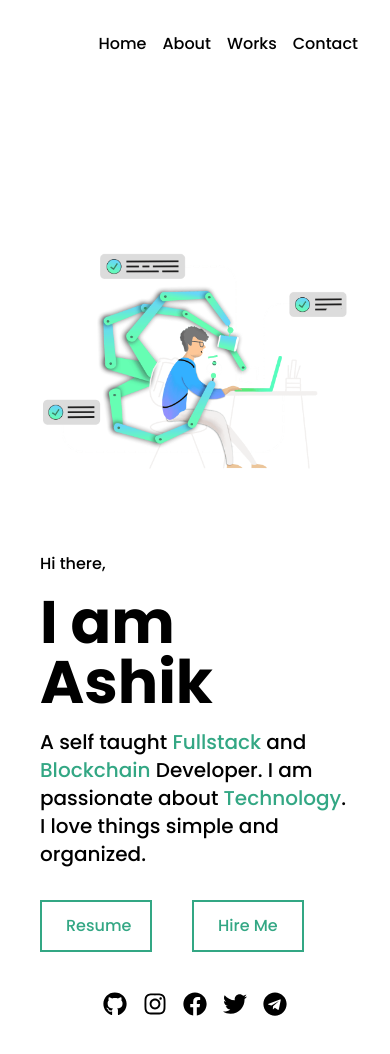
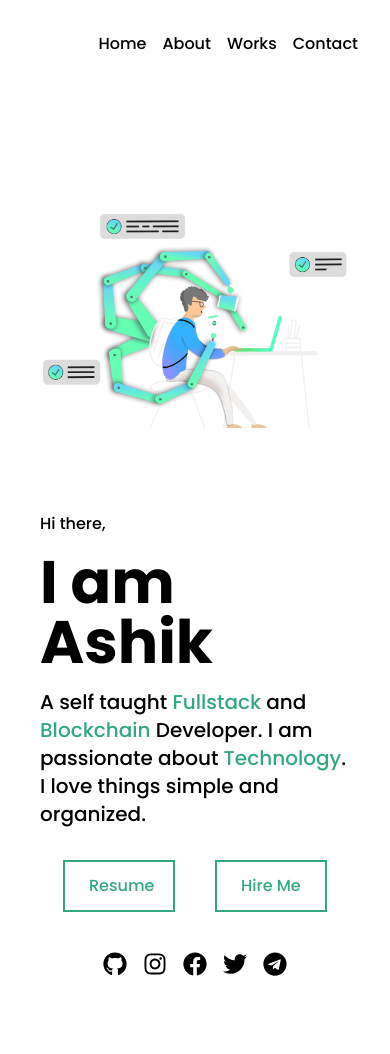
Before and after one commit to ashrhmn/portfolio-next-js, a Next.js app: page / in a window 390 px wide. After the commit the page ends 1016 px from the top, so only its background shows below. Built offline with nearby package versions, Linux system fonts and the light colour scheme.

Commit message:
fix alignments

```diff
--- a/components/Layout.tsx
+++ b/components/Layout.tsx
@@ -36,7 +36,7 @@ const Layout = ({ children }: { children: any }) => {
             <FaTelegram className="h-6 w-6 cursor-pointer" />
           </Link>
         </div>
-        <div className="max-w-[1200px] my-10 md:px-16 mx-auto">{children}</div>
+        <div className="max-w-[1200px] mb-10 md:px-16 mx-auto">{children}</div>
         <div className="fixed top-[45%] right-[3rem] h-[55%] after:contents-[''] after:bg-[#47528f] after:inline-block after:absolute after:right-[0.6rem] after:w-[1px] after:h-[100%] after:top-[18rem] hidden md:block">
           <Link href={`mailto:ashrhmn@outlook.com`} passHref>
             <a className="text-sm leading-[1]">
--- a/pages/index.tsx
+++ b/pages/index.tsx
@@ -25,7 +25,7 @@ const Home: NextPage = () => {
             </span>
             . I love things simple and organized.
           </p>
-          <div className="mt-8 flex gap-10">
+          <div className="mt-8 justify-center md:justify-start flex gap-10">
             <Link href={`/Resume.pdf`} passHref>
               <a className="py-3 px-6 w-28 border-2 border-lightPrimary text-lightPrimary dark:border-darkPrimary dark:text-darkPrimary hover:bg-lightPrimary hover:text-black dark:hover:bg-darkPrimary hover:scale-110 transition-all">
                 Resume
```
